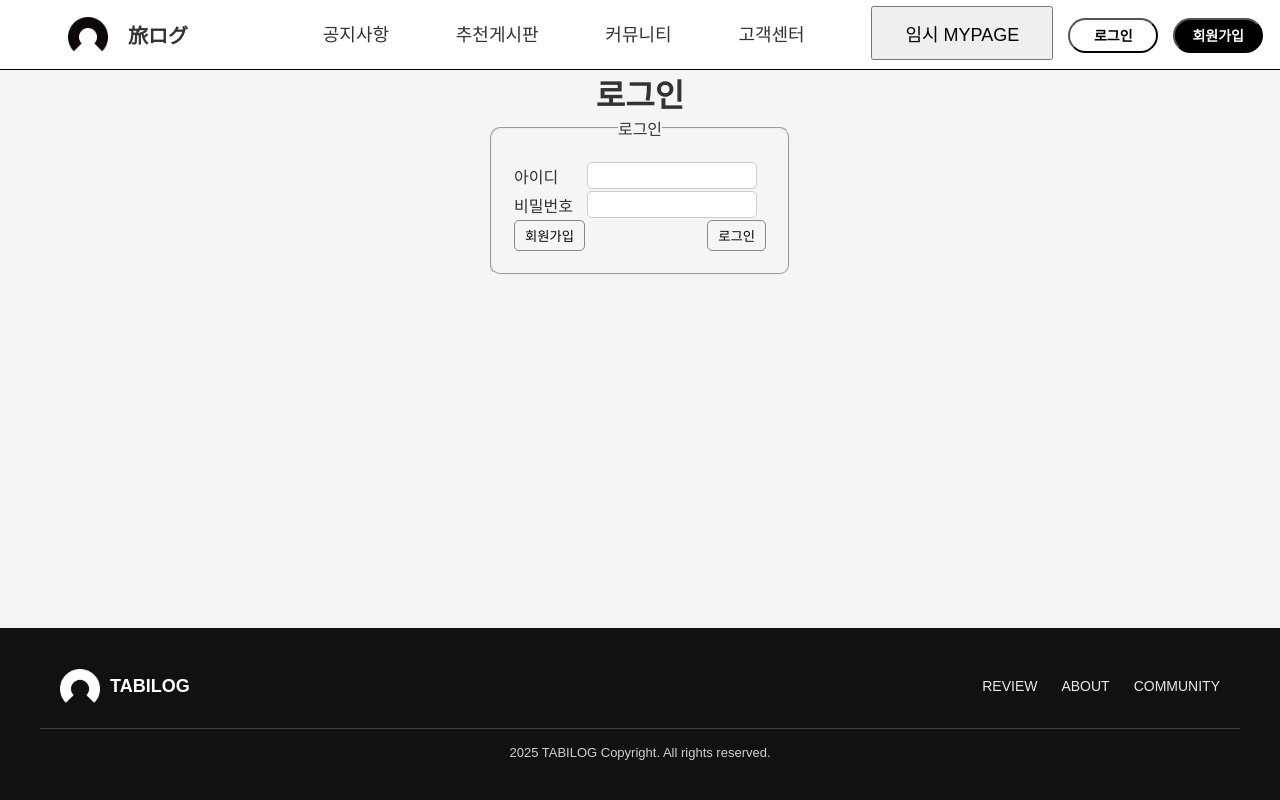
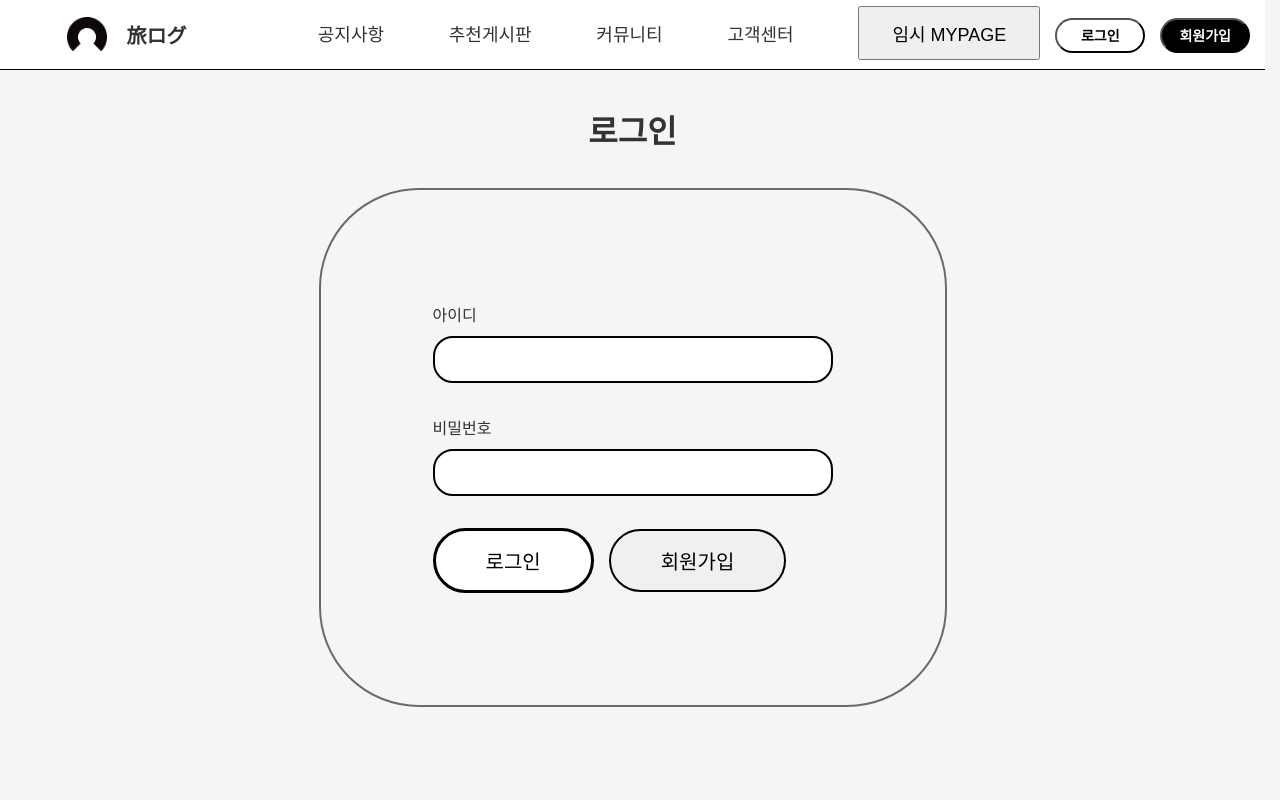
Before and after one commit to seo3154/TabiLog, a React (Create React App) app in the folder frontend/: page /login in a window 1280 px wide. Shown: the top 800 px of the page. Built offline with nearby package versions, Linux system fonts and the light colour scheme; no server answers.

Commit message:
로그인 회원가입 디자인 변경
일단 확인해주세요

```diff
--- a/frontend/src/components/NoticeList.jsx
+++ b/frontend/src/components/NoticeList.jsx
@@ -36,7 +36,9 @@ function NoticeList({ notices }) {
 
   return (
     <div className="notice-list-container">
+      <br /><br />
       <h1>공지사항</h1>
+      <br /><br />
 
       {/* 검색창 */}
       <div className="search-box">
--- a/frontend/src/pages/CenterPage.jsx
+++ b/frontend/src/pages/CenterPage.jsx
@@ -149,7 +149,9 @@ export default function CenterPage() {
 
   return (
     <div>
-      <h1 style={{ textAlign: "center", marginTop: 20 }}>고객센터</h1>
+      <br /><br />
+      <h1 style={{ textAlign: "center"}}>고객센터</h1>
+      <br /><br />
       <hr
         style={{
           border: "1px solid #c2c0c0",
--- a/frontend/src/pages/LoginPage.jsx
+++ b/frontend/src/pages/LoginPage.jsx
@@ -1,56 +1,55 @@
 import React from "react";
+import { useNavigate } from "react-router-dom";
 import "../styles/LoginPage.css";
 
 export default function Login() {
+  const navigate = useNavigate();
+
+  const handleSubmit = (e) => {
+    e.preventDefault();
+    // TODO: 실제 로그인 POST 요청 (axios/fetch)
+  };
+
   return (
-    <div>
-      <h1 style={{ textAlign: "center" }}>로그인</h1>
-      <form action="Login" method="get">
-        <fieldset
-          style={{
-            width: "300px",
-            margin: "auto",
-            borderRadius: "10px",
-            padding: "20px",
-          }}
-        >
-          <legend style={{ textAlign: "center" }}>로그인</legend>
-          <table style={{ margin: "0 auto", width: "100%" }}>
+    <div className="login-container">
+      <br/><br/>
+      <h1 className="login-title">로그인</h1>
+      <br/><br/>
+
+      <form onSubmit={handleSubmit}>
+        <fieldset className="login-fieldset">
+          <legend className="login-legend"></legend>
+
+          <table className="login-table">
             <tbody>
               <tr>
-                <td>아이디</td>
-                <td>
-                  <input
-                    type="text"
-                    name="userid"
-                    required
-                    style={inputStyle}
-                  />
+                <td className="login-label"><label htmlFor="userid">아이디</label></td>
+                <td className="login-field">
+                  <input id="userid" type="text" name="userid" required className="login-input" />
                 </td>
               </tr>
+
+              <br/>
+
               <tr>
-                <td>비밀번호</td>
-                <td>
-                  <input
-                    type="password"
-                    name="password"
-                    required
-                    style={inputStyle}
-                  />
+                <td className="login-label"><label htmlFor="password">비밀번호</label></td>
+                <td className="login-field">
+                  <input id="password" type="password" name="password" required className="login-input" />
                 </td>
               </tr>
+
+              <br/>
+
               <tr>
-                <td style={{ textAlign: "left" }}>
-                  <input
-                    type="button"
-                    value="회원가입"
-                    onClick={() => (window.location.href = "/regpage")}
-                    style={buttonStyle}
-                  />
+
+                <td className="login-actions">
+                  <button type="submit" className="login-button">로그인</button>
+
+                  <button type="button" className="signin-button" onClick={() => navigate("/regpage")}>
+                    회원가입
+                  </button>
                 </td>
-                <td style={{ textAlign: "right" }}>
-                  <input type="submit" value="로그인" style={buttonStyle} />
-                </td>
+
               </tr>
             </tbody>
           </table>
@@ -59,18 +58,3 @@ export default function Login() {
     </div>
   );
 }
-
-const inputStyle = {
-  borderRadius: "5px",
-  border: "1px solid #ccc",
-  padding: "5px",
-  width: "95%",
-};
-
-const buttonStyle = {
-  borderRadius: "5px",
-  padding: "5px 10px",
-  border: "1px solid #888",
-  backgroundColor: "#f5f5f5",
-  cursor: "pointer",
-};
--- a/frontend/src/pages/RecommendPage.jsx
+++ b/frontend/src/pages/RecommendPage.jsx
@@ -88,8 +88,9 @@ export default function RecommendPage() {
 
   return (
     <main className="recommend-page-main">
+      <br /><br />
       <h1 align="center">{TARGET_MBTI} 추천 여행지</h1>
-      <br />
+      <br /><br />
 
       {/* 지정 MBTI 카드 */}
       {mbtiList.length === 0 ? (
--- a/frontend/src/pages/RegPage.jsx
+++ b/frontend/src/pages/RegPage.jsx
@@ -69,10 +69,12 @@ export default function Signup() {
 
   return (
     <div className="signup-container">
+      <br/><br/>
       <h1>회원가입</h1>
+      <br/><br/>
       <form onSubmit={handleSubmit}>
         <fieldset className="signup-fieldset">
-          <legend className="signup-legend">회원가입</legend>
+          <legend className="signup-legend"></legend>
           <table className="signup-table">
             <tbody>
               <tr>
@@ -88,6 +90,7 @@ export default function Signup() {
                   />
                   <button
                     type="button"
+                    className="signup-duplicate-btn"
                     onClick={() => checkDuplicate("userid")}
                   >
                     중복
@@ -105,6 +108,8 @@ export default function Signup() {
                 </td>
               </tr>
 
+              <br/>
+
               <tr>
                 <td>PASSWORD</td>
                 <td>
@@ -119,6 +124,8 @@ export default function Signup() {
                 </td>
               </tr>
 
+              <br/>
+
               <tr>
                 <td>NICKNAME</td>
                 <td>
@@ -132,6 +139,7 @@ export default function Signup() {
                   />
                   <button
                     type="button"
+                    className="signup-duplicate-btn"
                     onClick={() => checkDuplicate("nickname")}
                   >
                     중복
@@ -149,6 +157,8 @@ export default function Signup() {
                 </td>
               </tr>
 
+              <br/>
+
               <tr>
                 <td>BIRTH</td>
                 <td>
@@ -163,6 +173,8 @@ export default function Signup() {
                   />
                 </td>
               </tr>
+
+              <br/>
 
               <tr>
                 <td>PHONE</td>
@@ -179,6 +191,8 @@ export default function Signup() {
                 </td>
               </tr>
 
+              <br/>
+
               <tr>
                 <td>EMAIL</td>
                 <td>
@@ -193,6 +207,8 @@ export default function Signup() {
                   />
                 </td>
               </tr>
+
+              <br/>
 
               <tr>
                 <td>GENDER</td>
@@ -224,6 +240,8 @@ export default function Signup() {
                 </td>
               </tr>
 
+              <br/>
+
               <tr>
                 <td colSpan="2">
                   <label
@@ -244,6 +262,8 @@ export default function Signup() {
                 </td>
               </tr>
 
+              <br/>
+
               <tr>
                 <td
                   colSpan="2"
--- a/frontend/src/styles/Header.css
+++ b/frontend/src/styles/Header.css
@@ -1,4 +1,11 @@
 @charset "utf-8";
+
+/* ✅ 스크롤바 생겨도 레이아웃 점프 방지 */
+html { scrollbar-gutter: stable; }
+/* ⛳ 지원 안 하는 브라우저 폴백 */
+@supports not (scrollbar-gutter: stable) {
+  html { overflow-y: scroll; }  /* 항상 세로 스크롤바 자리 확보 */
+}
 
 * {
   margin: 0;
@@ -14,8 +21,6 @@ a {
   text-decoration: none;
   color: inherit;
 }
-
-
 
 /* 로고 */
 header {
@@ -52,8 +57,6 @@ header .logo a h2 {
   font-size: 20px;
 }
 
-
-
 /* 메뉴 */
 header .menu {
   display: flex;
@@ -70,8 +73,6 @@ header .menu {
   font-size: 18px;
   margin-left: 50px;
 }
-
-
 
 /* 반응형 추가 */
 @media screen and (max-width: 1024px) {
--- a/frontend/src/styles/LoginPage.css
+++ b/frontend/src/styles/LoginPage.css
@@ -5,10 +5,11 @@
 }
 
 .login-fieldset {
-  width: 300px;
+  width: 600px;
   margin: auto;
-  border-radius: 10px;
-  padding: 20px;
+  border-radius: 100px;
+  padding: 100px;
+  border: 2px solid #6a6a6a;
 }
 
 .login-legend {
@@ -16,26 +17,43 @@
 }
 
 .login-table {
-  margin: 0 auto;
-  width: 100%;
-  border-collapse: collapse;
+  padding: 5px;
+  display: flex;         /* 가로 배치 */
+  align-items: center;   /* 수직 가운데 정렬 */
+  gap: 15px;
 }
 
 .login-table td {
   padding: 5px;
+  display: flex;         /* 가로 배치 */
+  align-items: center;   /* 수직 가운데 정렬 */
+  gap: 15px;
 }
 
 .login-input {
-  border-radius: 5px;
-  border: 1px solid #ccc;
-  padding: 5px;
-  width: 95%;
+  border-radius: 20px;
+  border: 2px solid #000000;
+  padding: 10px 15px;
+  width: 400px;
   box-sizing: border-box;
+  font-size: 20px;
 }
 
 .login-button {
-  border-radius: 5px;
-  padding: 5px 10px;
-  border: 1px solid #888;
-  background-color: #f5f5f5;
+  border-radius: 40px;
+  padding: 15px 50px;
+  border: 3px solid #000000;
+  background-color: #ffffff;
+  cursor: pointer;
+  font-size: 20px;
+  font-weight: 500;
 }
+
+.signin-button {
+  border-radius: 40px;
+  padding: 15px 50px;
+  border: 2px solid #000000;
+  background-color: #f0f0f0;
+  cursor: pointer;
+  font-size: 20px;
+}
--- a/frontend/src/styles/Notice.css
+++ b/frontend/src/styles/Notice.css
@@ -64,7 +64,7 @@
   .notice-list-container {
     width: 1400px;
     margin: 0 auto; /* 가운데 정렬 */
-    padding: 20px;
+    padding: 10px;
     font-family: Arial, sans-serif;
   }
 
--- a/frontend/src/styles/RecommendPage.css
+++ b/frontend/src/styles/RecommendPage.css
@@ -1,7 +1,6 @@
 .recommend-page-main {
   max-width: 1440px;
   margin: 0 auto;
-  padding: 16px;
 }
 
 .recommend-page-grid {
--- a/frontend/src/styles/RegPage.css
+++ b/frontend/src/styles/RegPage.css
@@ -5,10 +5,11 @@
 }
 
 .signup-fieldset {
-  width: 300px;
+  width: 1000px;
   margin: auto;
-  border-radius: 10px;
-  padding: 20px;
+  border-radius: 100px;
+  padding: 100px;
+  border: 2px solid #6a6a6a;
 }
 
 .signup-legend {
@@ -23,14 +24,18 @@
 
 .signup-table td {
   padding: 5px;
+  display: flex;         /* 가로 배치 */
+  align-items: center;   /* 수직 가운데 정렬 */
+  gap: 15px;
 }
 
 .signup-input {
-  border-radius: 5px;
-  border: 1px solid #ccc;
-  padding: 5px;
-  width: 95%;
+  border-radius: 20px;
+  border: 2px solid #000000;
+  padding: 10px 15px;
+  width: 90%;
   box-sizing: border-box;
+  font-size: 20px;
 }
 
 .signup-radio {
@@ -40,15 +45,38 @@
   height: 18px;
   border: 2px solid #888;
   border-radius: 50%;
-  outline: none;
+  position: relative;
   cursor: pointer;
-  position: relative;
+}
+
+.signup-radio:checked::before {
+  content: "";
+  position: absolute;
+  width: 10px;
+  height: 10px;
+  background: #000;       /* 점 색상 */
+  border-radius: 50%;
+  top: 50%;
+  left: 50%;
+  transform: translate(-50%, -50%); /* 정확히 중앙 */
 }
 
 .signup-submit {
-  border-radius: 5px;
-  padding: 5px 10px;
-  border: 1px solid #888;
-  background-color: #f5f5f5;
+  border-radius: 40px;
+  padding: 15px 50px;
+  border: 3px solid #000000;
+  background-color: #ffffff;
   cursor: pointer;
+  font-size: 20px;
+  font-weight: 500;
 }
+
+.signup-duplicate-btn {
+  padding: 10px 15px;
+  border: 2px solid #888;
+  border-radius: 20px;
+  background-color: #eee;
+  cursor: pointer;
+  white-space: nowrap; /* 줄바꿈 방지 */
+  font-size: 15px;
+}
```
